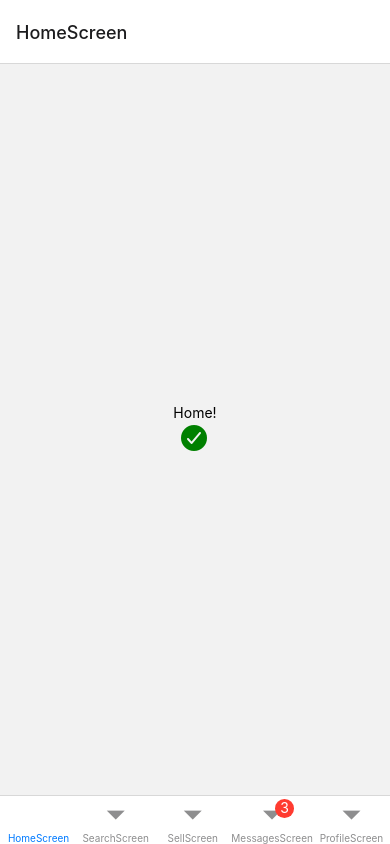
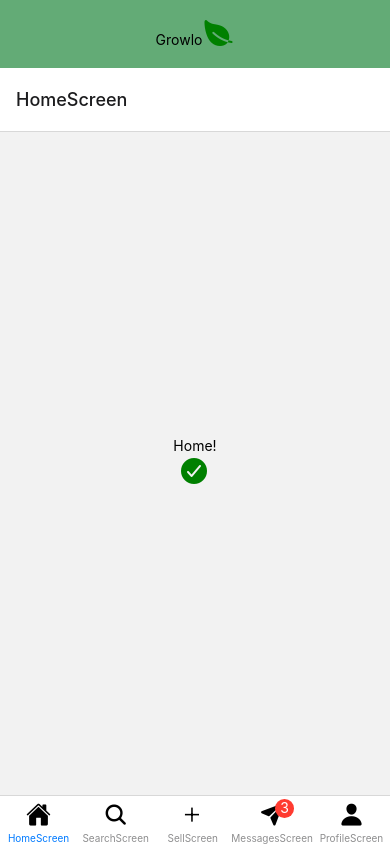
Before and after one commit to Staxar/Growlo, a React Native app: screen / in a window 390 px wide. Built offline with nearby package versions, Linux system fonts and the light colour scheme.

Commit message:
Add icons to tabBar

```diff
--- a/App.js
+++ b/App.js
@@ -12,22 +12,36 @@ const Tab = createBottomTabNavigator();
 export default function App() {
   return (
     <NavigationContainer>
+
+    <View style={styles.container}>
+      <Text>Growlo<Ionicons name="leaf" size={32} color="green" /></Text>
+      </View>
+
     <Tab.Navigator initialRouteName="HomeScreen">
-      <Tab.Screen name="HomeScreen" component={HomeScreen} options={{tabBarIcon: ({}) => {<Ionicons name="md-checkmark-circle" size={32} color="green" />}}}/>
-      <Tab.Screen name="SearchScreen" component={SearchScreen} />
-      <Tab.Screen name="SellScreen" component={SellScreen} />
-      <Tab.Screen name="MessagesScreen" component={MessagesScreen} options={{ tabBarBadge: 3 }}/>
-      <Tab.Screen name="ProfileScreen" component={ProfileScreen} />
+      <Tab.Screen
+        name="HomeScreen"
+        component={HomeScreen}
+        options={{tabBarIcon: ({}) => <Ionicons name="home" size={25} color="black" />}}/>
+      <Tab.Screen
+      name="SearchScreen"
+      component={SearchScreen}
+      options={{tabBarIcon: ({}) => <Ionicons name="search" size={25} color="black" />}}/>
+      <Tab.Screen name="SellScreen" component={SellScreen} options={{tabBarIcon: ({}) => <Ionicons name="add" size={25} color="black" />}}/>
+      <Tab.Screen name="MessagesScreen" component={MessagesScreen} options={{ tabBarBadge: 3, tabBarIcon: ({}) => <Ionicons name="paper-plane" size={25} color="black" /> }}/>
+      <Tab.Screen name="ProfileScreen" component={ProfileScreen} options={{tabBarIcon: ({}) => <Ionicons name="person" size={25} color="black" />}}/>
+
     </Tab.Navigator>
     </NavigationContainer>
+
   );
 }
 
 const styles = StyleSheet.create({
   container: {
-    flex: 1,
-    backgroundColor: '#ccc',
+
+    backgroundColor: '#63ab76',
     alignItems: 'center',
     justifyContent: 'center',
+    height: '8%',
   },
 });
```
